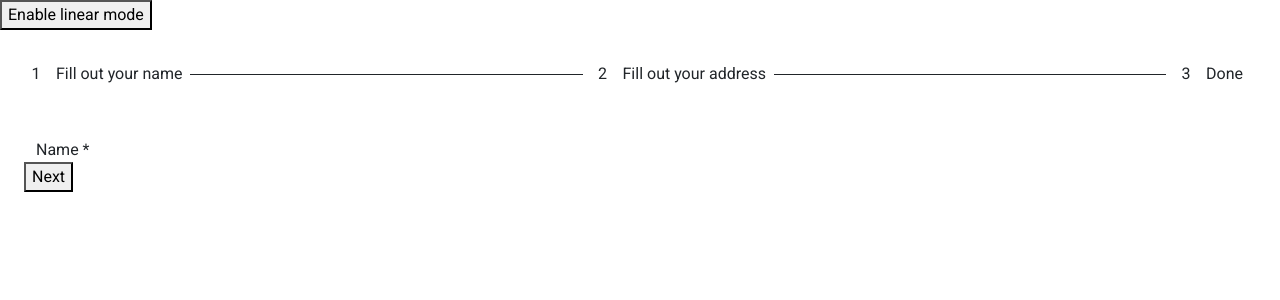
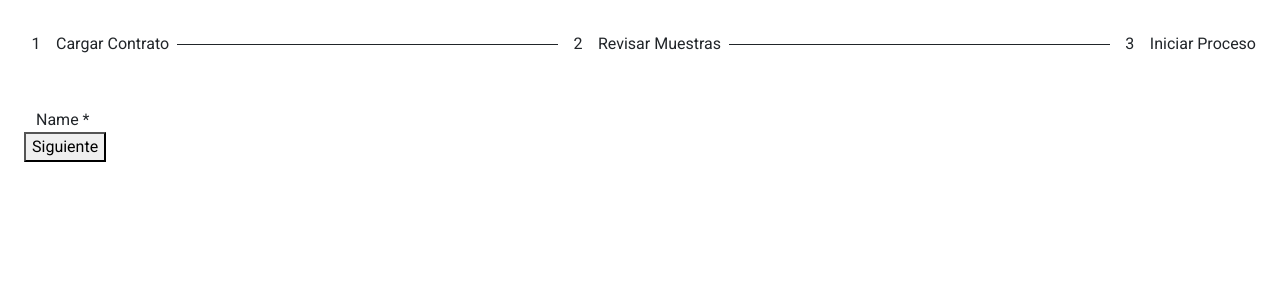
Before and after one commit to Mabeley/proyecto-contrato, an Angular app: page /carga-envio in a window 1280 px wide. Shown: the top 300 px of the page. Built offline with nearby package versions, Linux system fonts and the light colour scheme.

Commit message:
Subiendo primeros cambios de Estilo

```diff
--- a/src/app/carga-envio/carga-envio.component.html
+++ b/src/app/carga-envio/carga-envio.component.html
@@ -1,20 +1,20 @@
-<button mat-raised-button (click)="isLinear = !isLinear" id="toggle-linear">
+<!-- <button mat-raised-button (click)="isLinear = !isLinear" id="toggle-linear">
     {{!isLinear ? 'Enable linear mode' : 'Disable linear mode'}}
-  </button>
+  </button> -->
   <mat-stepper [linear]="isLinear" #stepper>
     <mat-step [stepControl]="firstFormGroup">
       <form [formGroup]="firstFormGroup">
-        <ng-template matStepLabel>Fill out your name</ng-template>
+        <ng-template matStepLabel>Cargar Contrato</ng-template>
         <mat-form-field appearance="fill">
           <mat-label>Name</mat-label>
           <input matInput placeholder="Last name, First name" formControlName="firstCtrl" required>
         </mat-form-field>
         <div>
-          <button mat-button matStepperNext>Next</button>
+          <button mat-button matStepperNext>Siguiente</button>
         </div>
       </form>
     </mat-step>
-    <mat-step [stepControl]="secondFormGroup" label="Fill out your address">
+    <mat-step [stepControl]="secondFormGroup" label="Revisar Muestras">
       <form [formGroup]="secondFormGroup">
         <mat-form-field appearance="fill">
           <mat-label>Address</mat-label>
@@ -22,17 +22,17 @@
                  required>
         </mat-form-field>
         <div>
-          <button mat-button matStepperPrevious>Back</button>
-          <button mat-button matStepperNext>Next</button>
+          <button mat-button matStepperPrevious>Regresar</button>
+          <button mat-button matStepperNext>Siguiente</button>
         </div>
       </form>
     </mat-step>
     <mat-step>
-      <ng-template matStepLabel>Done</ng-template>
+      <ng-template matStepLabel>Iniciar Proceso</ng-template>
       <p>You are now done.</p>
       <div>
-        <button mat-button matStepperPrevious>Back</button>
-        <button mat-button (click)="stepper.reset()">Reset</button>
+        <button mat-button matStepperPrevious>Regresar</button>
+        <button mat-button (click)="stepper.reset()">Enviar</button>
       </div>
     </mat-step>
   </mat-stepper>
```
